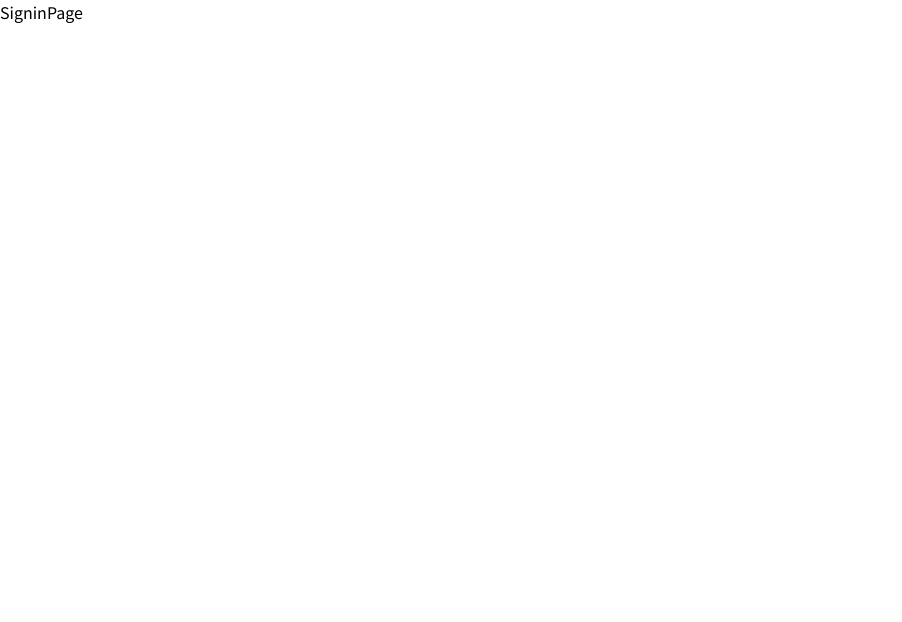
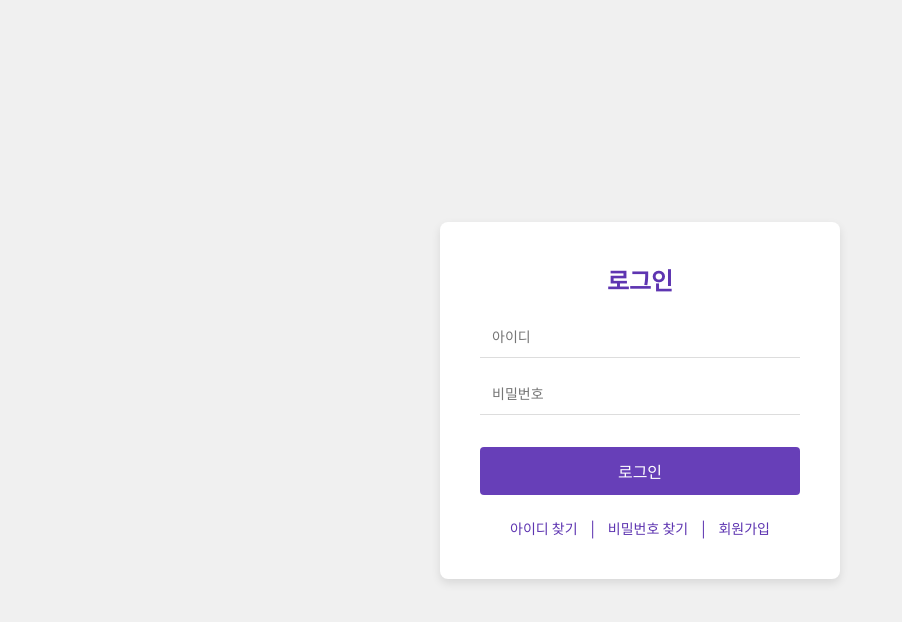
Before and after one commit to KoesJin/Daelim_TechFair, a React (Create React App) app: page /signinpage in a window 1280 px wide. Shown: the top 622 px of the page, without its empty margins (0-902 px from the left). Built offline with nearby package versions, Linux system fonts and the light colour scheme.

Commit message:
login UI finish

```diff
--- /dev/null
+++ b/src/css/SigninPageCSS.jsx
@@ -0,0 +1,81 @@
+import styled from 'styled-components';
+
+/* 전체 컨테이너 스타일 */
+export const Container = styled.div`
+  display: flex;
+  justify-content: center;
+  align-items: center;
+  height: 100vh;
+  background-color: #f0f0f0;
+`;
+
+/* 로그인 박스 스타일 */
+export const Box = styled.div`
+  display: flex;
+  flex-direction: column;
+  align-items: center;
+  background-color: white;
+  padding: 40px;
+  border-radius: 8px;
+  box-shadow: 0 4px 10px rgba(0, 0, 0, 0.1);
+  width: 100%;
+  max-width: 400px;
+`;
+
+/* 로그인 제목 스타일 */
+export const Title = styled.h2`
+  color: #5e35b1;
+  font-size: 24px;
+  margin-bottom: 20px;
+`;
+
+/* 입력 필드 스타일 */
+export const Input = styled.input`
+  width: 100%;
+  padding: 12px;
+  margin-bottom: 16px;
+  border: none;
+  border-bottom: 1px solid #ddd;
+  outline: none;
+  font-size: 14px;
+  &:focus {
+    border-color: #ddd;
+  }
+`;
+
+/* 로그인 버튼 스타일 */
+export const Button = styled.button`
+  margin-top: 16px;
+  width: 100%;
+  padding: 12px;
+  background-color: #673fb8;
+  color: white;
+  border: none;
+  border-radius: 4px;
+  font-size: 16px;
+  cursor: pointer;
+  transition: all 0.3s ease;
+
+  &:hover {
+    background-color: #4527a0;
+    box-shadow: 0 4px 10px rgba(0, 0, 0, 0.1);
+  }
+`;
+
+/* 옵션 링크 섹션 스타일 */
+export const Options = styled.div`
+  padding: 0 30px;
+  display: flex;
+  justify-content: space-between;
+  margin-top: 20px;
+  width: 100%;
+  color: #5e35b1;
+`;
+
+export const OptionLink = styled.span`
+  color: #5e35b1;
+  text-decoration: none;
+  font-size: 14px;
+  padding-top: 3px;
+  cursor: pointer;
+`;
--- a/src/page/SigninPage.jsx
+++ b/src/page/SigninPage.jsx
@@ -1,7 +1,29 @@
 import React from 'react';
+import * as S from '../css/SigninPageCSS.jsx';
+import { useNavigate } from 'react-router-dom';
 
 const SigninPage = () => {
-    return <div>SigninPage</div>;
+  const navigate = useNavigate();
+
+  return (
+    <S.Container>
+      <S.Box>
+        <S.Title>로그인</S.Title>
+        <form>
+          <S.Input type="text" placeholder="아이디" />
+          <S.Input type="password" placeholder="비밀번호" />
+          <S.Button type="submit">로그인</S.Button>
+        </form>
+        <S.Options>
+          <S.OptionLink onClick={() => { navigate('findidpage'); }}>아이디 찾기</S.OptionLink>
+          <span>|</span>
+          <S.OptionLink onClick={() => { navigate('findpwpage'); }}>비밀번호 찾기</S.OptionLink>
+          <span>|</span>
+          <S.OptionLink onClick={() => { navigate('signuppage'); }}>회원가입</S.OptionLink>
+        </S.Options>
+      </S.Box>
+    </S.Container>
+  );
 };
 
 export default SigninPage;
--- /dev/null
+++ b/src/page/SignupPage.jsx
@@ -0,0 +1,24 @@
+import React from 'react';
+import * as S from '../css/SigninPageCSS.jsx';
+import { useNavigate } from 'react-router-dom';
+
+const SignupPage = () => {
+  const navigate = useNavigate();
+
+  return (
+    <S.Container>
+      <S.Box>
+        <S.Title>로그인</S.Title>
+        <form>
+          <S.Input type="text" placeholder="아이디" />
+          <S.Input type="password" placeholder="비밀번호" />
+          <S.Input type="text" placeholder="아이디" />
+          <S.Input type="password" placeholder="비밀번호" />
+          <S.Button type="submit">회원가입</S.Button>
+        </form>
+      </S.Box>
+    </S.Container>
+  );
+};
+
+export default SignupPage;
--- a/src/utils/Router.jsx
+++ b/src/utils/Router.jsx
@@ -3,6 +3,7 @@ import { createBrowserRouter } from 'react-router-dom';
 import Root from '../Root';
 import MainPage from '../page/MainPage';
 import SigninPage from '../page/SigninPage';
+import SignupPage from '../page/SignupPage';
 
 const router = createBrowserRouter([
   {
@@ -18,6 +19,10 @@ const router = createBrowserRouter([
         path: '/signinpage',
         element: <SigninPage />,
       },
+      {
+        path: '/signuppage',
+        element: <SignupPage />,
+      },
     ],
   },
 ]);
```
Also changed, not shown: src/Root.jsx (line endings or trailing spaces), src/index.jsx (line endings or trailing spaces). Lines whose indentation alone changed are shown as unchanged.
